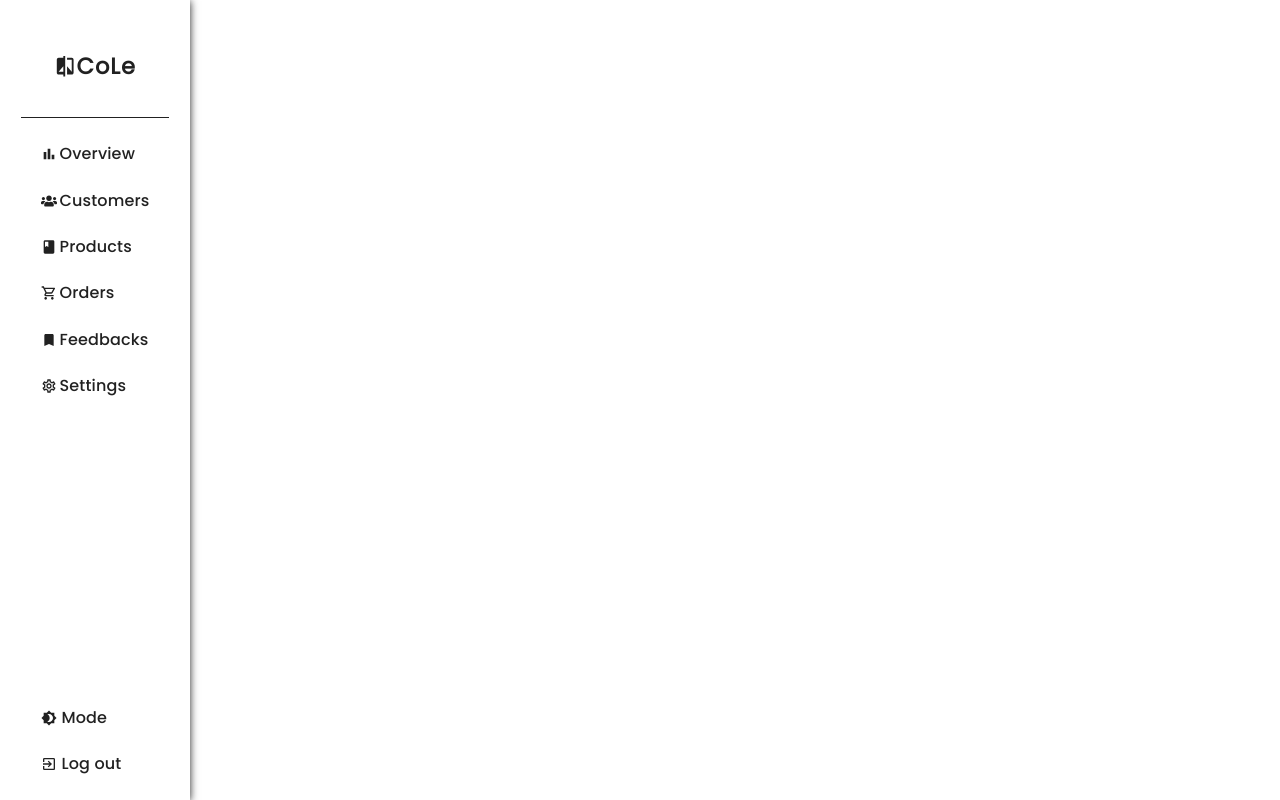
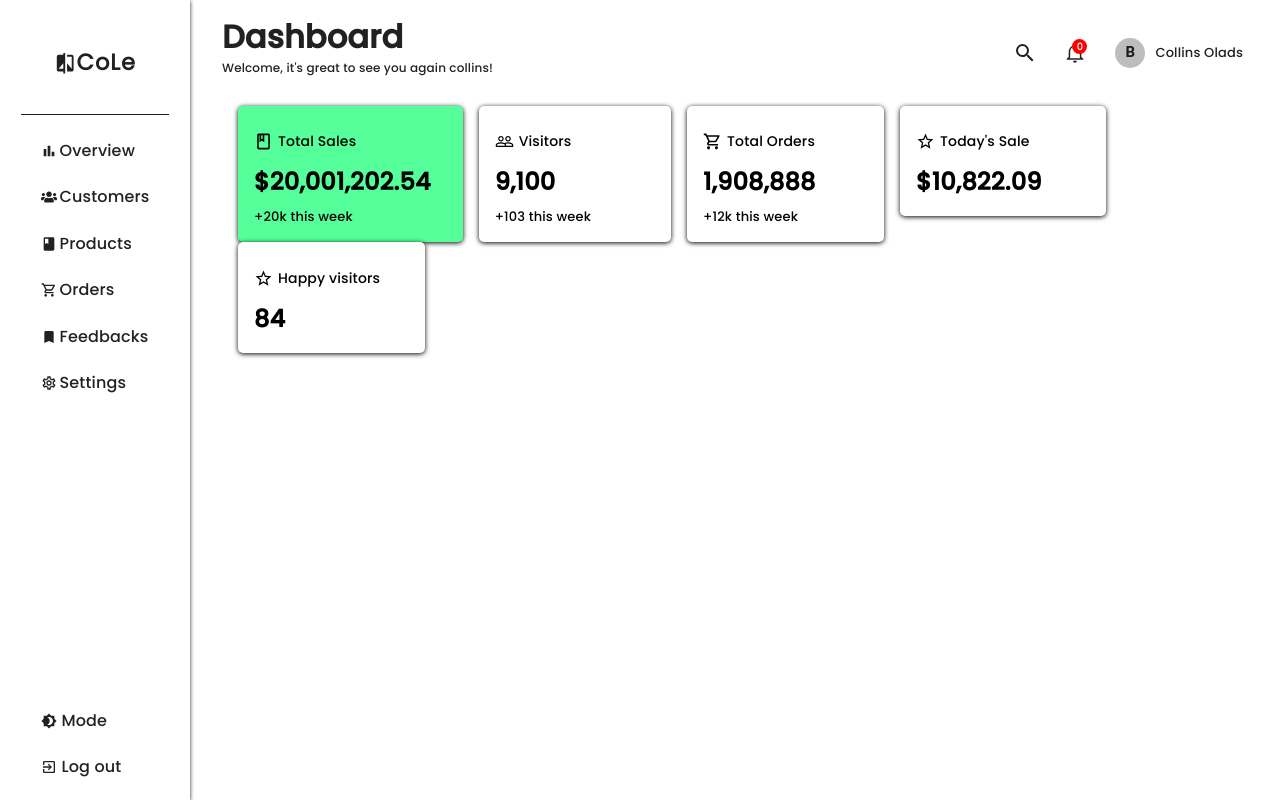
Before and after one commit to collins-cl/customerRMclient, a React (Create React App) app: page / in a window 1280 px wide. Built offline with nearby package versions, Linux system fonts and the light colour scheme.

Commit message:
dashboard coupling

```diff
--- a/src/App.css
+++ b/src/App.css
@@ -4,5 +4,5 @@
 .otherside {
   position: relative;
   flex: 10;
-  height: 100vh;
+  width: 100%;
 }
--- a/src/App.js
+++ b/src/App.js
@@ -4,6 +4,7 @@ import { CssBaseline } from "@mui/material";
 import { ThemeProvider, createTheme } from "@mui/material/styles";
 import { BrowserRouter as Router, Routes, Route } from "react-router-dom";
 import { useState, useMemo } from "react";
+import Dashboard from "./Pages/Dashboard/Dashboard";
 
 const initialState = !!JSON.parse(localStorage.getItem("theme"));
 
@@ -40,7 +41,7 @@ function App() {
           <SideBar theme={theme} toggle={colorMode.themeToggler} />
           <div className="otherside">
             <Routes>
-              <Route />
+              <Route path="/" element={<Dashboard />} />
             </Routes>
           </div>
         </div>
--- /dev/null
+++ b/src/Components/DashDisplay/Dashcontent.css
@@ -0,0 +1,96 @@
+.hero-total-equity {
+  display: flex;
+  align-items: flex-start;
+  flex-wrap: wrap;
+}
+
+.hero-total-equity > div {
+  margin: 0 0 0 1em;
+}
+
+.total-sales {
+  background-color: #5f9;
+  display: flex;
+  flex-direction: column;
+  justify-content: flex-start;
+  padding: 1em 2em 1em 1em;
+  color: black;
+  cursor: pointer;
+  border: none;
+  border-radius: 5px;
+  box-shadow: 0 1px 5px 0px;
+}
+
+.total-sales > div {
+  margin-top: 0.5em;
+}
+
+.ts-flex-1 {
+  display: flex;
+  align-items: center;
+  font-size: 19px;
+}
+
+.ts-flex-1 > * {
+  margin: 0 5px 0px 0;
+}
+
+.ts-flex-1 span {
+  font-size: 14px;
+}
+
+.ts-2 {
+  font-size: 1.5em;
+  font-weight: bold;
+}
+
+.ts-3 {
+  font-size: 13px;
+}
+
+.total-visitors {
+  background-color: white;
+  display: flex;
+  flex-direction: column;
+  justify-content: flex-start;
+  padding: 1em 5em 1em 1em;
+  color: black;
+  cursor: pointer;
+  border: none;
+  border-radius: 5px;
+  box-shadow: 0 1px 5px 0px;
+}
+
+.total-orders,
+.today-sale {
+  background-color: white;
+  display: flex;
+  flex-direction: column;
+  justify-content: flex-start;
+  padding: 1em 4em 1em 1em;
+  color: black;
+  cursor: pointer;
+  border: none;
+  border-radius: 5px;
+  box-shadow: 0 1px 5px 0px;
+}
+
+.total-orders > div,
+.today-sale > div,
+.happy-visitors > div,
+.total-visitors > div {
+  margin-top: 0.5em;
+}
+
+.happy-visitors {
+  background-color: white;
+  display: flex;
+  flex-direction: column;
+  justify-content: flex-start;
+  padding: 1em 2.5em 1em 1em;
+  color: black;
+  cursor: pointer;
+  border: none;
+  border-radius: 5px;
+  box-shadow: 0 1px 5px 0px;
+}
--- /dev/null
+++ b/src/Components/DashDisplay/Dashcontent.jsx
@@ -0,0 +1,58 @@
+import React from "react";
+import "../DashDisplay/Dashcontent.css";
+import {
+  MdOutlineBook,
+  MdOutlineShoppingCart,
+  MdPeopleOutline,
+  MdStarOutline,
+} from "react-icons/md";
+
+const Dashcontent = () => {
+  return (
+    <div className="hero-total-equity">
+      <div className="total-sales">
+        <div className="ts-flex-1">
+          <MdOutlineBook />
+          <span>Total Sales</span>
+        </div>
+        <div className="ts-2">$20,001,202.54</div>
+        <div className="ts-3">+20k this week</div>
+      </div>
+
+      <div className="total-visitors">
+        <div className="ts-flex-1">
+          <MdPeopleOutline />
+          <span>Visitors</span>
+        </div>
+        <div className="ts-2">9,100</div>
+        <div className="ts-3">+103 this week</div>
+      </div>
+
+      <div className="total-orders">
+        <div className="ts-flex-1">
+          <MdOutlineShoppingCart />
+          <span>Total Orders</span>
+        </div>
+        <div className="ts-2">1,908,888</div>
+        <div className="ts-3">+12k this week</div>
+      </div>
+
+      <div className="today-sale">
+        <div className="ts-flex-1">
+          <MdStarOutline />
+          <span>Today's Sale</span>
+        </div>
+        <div className="ts-2">$10,822.09</div>
+      </div>
+      <div className="happy-visitors">
+        <div className="ts-flex-1">
+          <MdStarOutline />
+          <span>Happy visitors</span>
+        </div>
+        <div className="ts-2">84</div>
+      </div>
+    </div>
+  );
+};
+
+export default Dashcontent;
--- /dev/null
+++ b/src/Components/Interactions/Interactions.css
@@ -0,0 +1,44 @@
+#alert {
+  position: relative;
+}
+
+#alert p {
+  position: absolute;
+  width: 15px;
+  height: 15px;
+  top: 0;
+  right: 0;
+  margin-top: 6px;
+  margin-right: 8px;
+  padding-top: 1px;
+  display: flex;
+  justify-content: center;
+  align-items: center;
+  font-size: 10px;
+  border-radius: 50px;
+  color: white;
+  background-color: red;
+}
+
+.interactions {
+  display: flex;
+  align-items: center;
+}
+
+.interactions > div{
+    margin: 0 5px;
+}
+
+.profile-bar {
+  display: flex;
+  align-items: center;
+}
+
+.profile-bar > div {
+  margin: 0 10px;
+}
+
+.profile-bar h5 {
+  font-weight: lighter;
+  font-size: 13px;
+}
--- /dev/null
+++ b/src/Components/Interactions/Interactions.jsx
@@ -0,0 +1,46 @@
+import React from "react";
+import "../Interactions/Interactions.css";
+import { IconButton, Avatar } from "@mui/material";
+import { MdOutlineSearch } from "react-icons/md";
+import { IoMdNotificationsOutline } from "react-icons/io";
+import { Link } from "react-router-dom";
+
+const Interactions = () => {
+  return (
+    <div className="interactions">
+      <div className="search">
+        <IconButton sx={{ color: "inherit" }}>
+          <MdOutlineSearch />
+        </IconButton>
+      </div>
+
+      <div className="notifications">
+        <IconButton sx={{ color: "inherit" }} id="alert">
+          <IoMdNotificationsOutline />
+          <p>0</p>
+        </IconButton>
+      </div>
+
+      <div className="profile-bar">
+        <div className="profile-icon">
+          <Avatar
+            to="/rum"
+            component={Link}
+            sx={{
+              width: 30,
+              height: 30,
+              fontSize: "15px",
+              color: "inherit",
+              fontWeight: "bold",
+            }}
+          >
+            B
+          </Avatar>
+        </div>
+        <h5>Collins Olads</h5>
+      </div>
+    </div>
+  );
+};
+
+export default Interactions;
--- a/src/Components/Sidebar/SideBar.css
+++ b/src/Components/Sidebar/SideBar.css
@@ -2,17 +2,18 @@
   flex: 1;
   position: sticky;
   top: 0;
-  left: 0;
+  bottom: 0;
   height: 100vh;
   width: 190px;
   margin: auto;
-  box-shadow: 0 1px 8px 0px;
+  box-shadow: 0 1px 4px 0px;
 }
 
 .sidebar-wrapper {
   position: relative;
+  width: 190px;
   height: 100%;
-  padding: 1em;
+  padding: .8em;
   display: flex;
   flex-direction: column;
   align-items: center;
@@ -41,15 +42,6 @@
   top: 0;
   right: 0;
   margin-right: -2.1em;
-}
-
-.hamburger {
-  font-size: 1.7em;
-  border: 1px solid;
-  padding: 4px;
-  border-radius: 50px;
-  cursor: pointer;
-  box-shadow: 0 1px 8px 0px;
 }
 
 .navigation {
--- a/src/Components/Sidebar/SideBar.jsx
+++ b/src/Components/Sidebar/SideBar.jsx
@@ -29,27 +29,27 @@ const SideBar = ({ theme, toggle }) => {
 
         <div className="navigation">
           <div className={open ? "nav-links" : "nav-links active"}>
-            <Link to="/rum">
+            <Link to="/">
               <MdBarChart />
               <p>Overview</p>
             </Link>
-            <Link to="">
+            <Link to="/customers">
               <FaUsers />
               <p>Customers</p>
             </Link>
-            <Link to="">
+            <Link to="/products">
               <MdBook />
               <p>Products</p>
             </Link>
-            <Link to="">
+            <Link to="/orders">
               <MdOutlineShoppingCart />
               <p>Orders</p>
             </Link>
-            <Link to="">
+            <Link to="/feedbacks">
               <MdOutlineBookmark />
               <p>Feedbacks</p>
             </Link>
-            <Link to="">
+            <Link to="/settings">
               <MdOutlineSettings />
               <p>Settings</p>
             </Link>
@@ -61,7 +61,7 @@ const SideBar = ({ theme, toggle }) => {
                 <MdBrightness4 />
               ) : (
                 <MdBrightness7 />
-              )}{" "}
+              )}
               <p>Mode</p>
             </div>
             <div className="logout">
--- /dev/null
+++ b/src/Pages/Dashboard/Dashboard.css
@@ -0,0 +1,32 @@
+.dashboard {
+  position: relative;
+  padding: 0.7em 2em;
+}
+
+.dashboard-wrapper {
+  display: flex;
+  flex-direction: column;
+}
+
+.dashboard-wrapper > div {
+  margin: 0.7em 0;
+}
+
+.greeting {
+  display: flex;
+  justify-content: space-between;
+  align-items: center;
+}
+
+.welcome {
+  line-height: 1.9em;
+}
+
+.welcome .head {
+  font-size: 2em;
+  font-weight: bold;
+}
+
+.welcome p {
+  font-size: 12px;
+}
--- /dev/null
+++ b/src/Pages/Dashboard/Dashboard.jsx
@@ -0,0 +1,28 @@
+import React from "react";
+import "../Dashboard/Dashboard.css";
+import Interactions from "../../Components/Interactions/Interactions";
+
+import Dashcontent from "../../Components/DashDisplay/Dashcontent";
+
+const Dashboard = () => {
+  return (
+    <div className="dashboard">
+      <div className="dashboard-wrapper">
+        <div className="greeting">
+          <div className="welcome">
+            <div className="head">Dashboard</div>
+            <p>Welcome, it's great to see you again collins!</p>
+          </div>
+
+          <Interactions />
+        </div>
+
+        <div>
+          <Dashcontent />
+        </div>
+      </div>
+    </div>
+  );
+};
+
+export default Dashboard;
```
